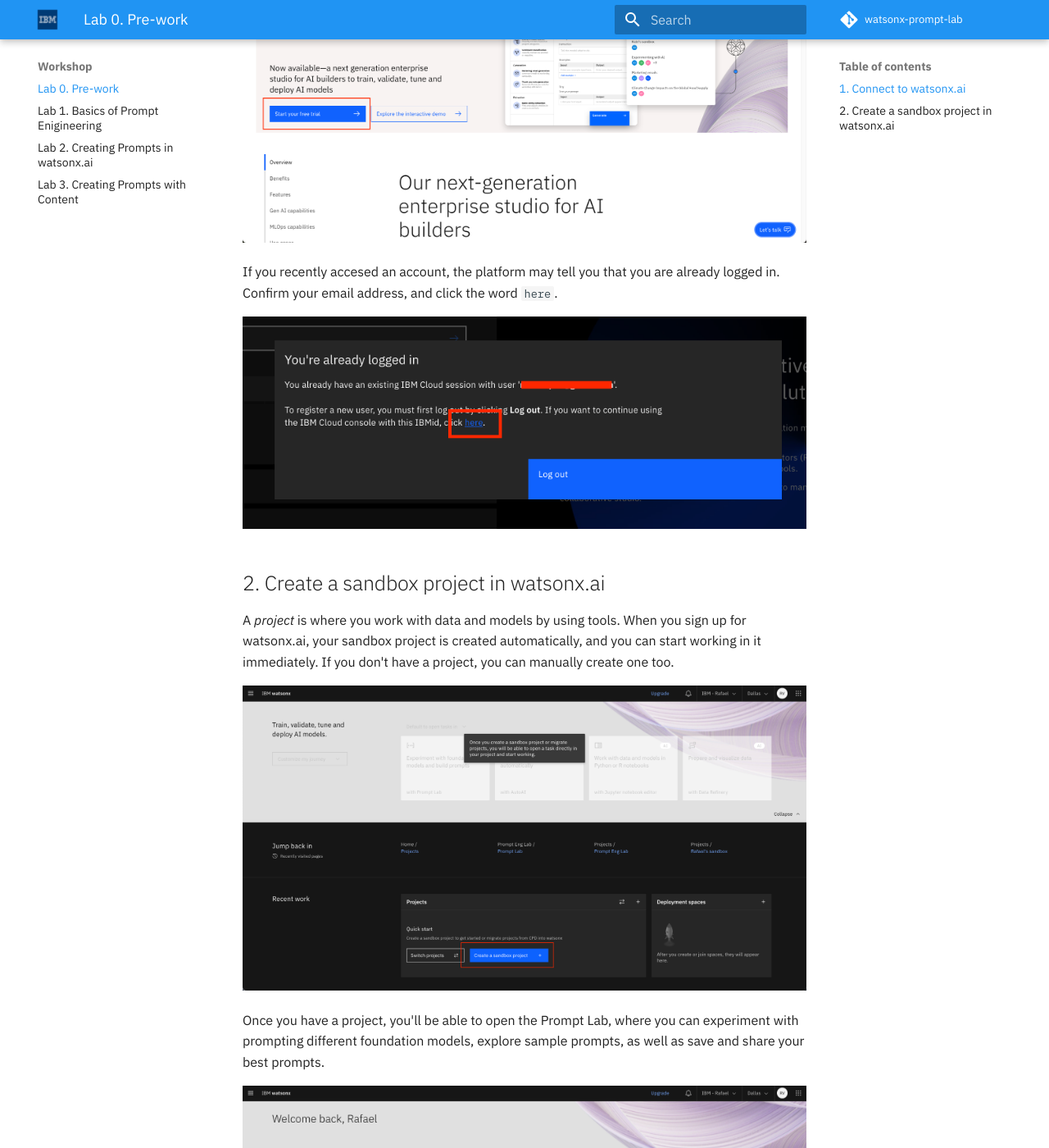
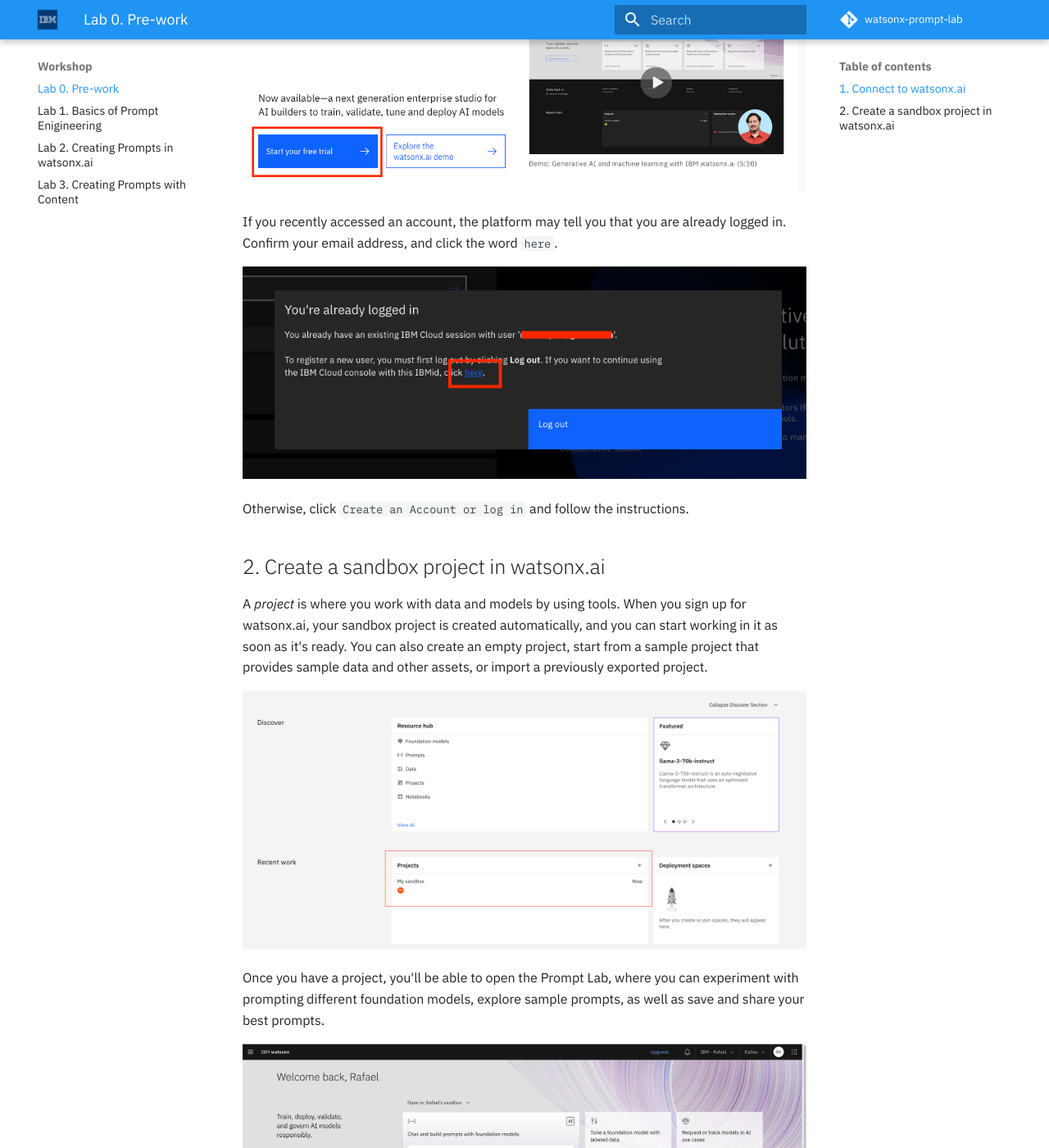
Before and after one commit to IBM/watsonx-prompt-lab, an MkDocs documentation site: the page built from docs/pre-work/README.md, in a window 1280 px wide and 1400 px high, scrolled down 628 px. Shown: the whole window at 82% size. Built offline with MkDocs 1.6.1 and Material for MkDocs 9.7.7, drawn with Linux system fonts in a browser that asks for light colours; comment, search, counter and statistics services are not loaded; some of the changed text lies outside the part shown.

Commit message:
Update pre-work  (#11)
* Update pre-work

Signed-off-by: Rafael Vasquez <rafvasq21@gmail.com>

* Fixes spacing

Signed-off-by: Rafael Vasquez <rafvasq21@gmail.com>

---------

Signed-off-by: Rafael Vasquez <rafvasq21@gmail.com>

```diff
--- a/docs/pre-work/README.md
+++ b/docs/pre-work/README.md
@@ -14,18 +14,20 @@
 
 ![img.png](../images/free-trial.png)
 
-If you recently accesed an account, the platform may tell you that you are already logged in. Confirm your email address, and click the word `here`.
+If you recently accessed an account, the platform may tell you that you are already logged in. Confirm your email address, and click the word `here`.
 
 ![img.png](../images/already-logged-in.png)
 
+Otherwise, click `Create an Account or log in` and follow the instructions.
+
 ## 2. Create a sandbox project in watsonx.ai
 
-A *project* is where you work with data and models by using tools. When you sign up for watsonx.ai, your sandbox project is created automatically, and you can start working in it immediately. If you don't have a project, you can manually create one too.
+A *project* is where you work with data and models by using tools. When you sign up for watsonx.ai, your sandbox project is created automatically, and you can start working in it as soon as it's ready. You can also create an empty project, start from a sample project that provides sample data and other assets, or import a previously exported project.
 
-![img.png](../images/create-project.png)
+![img.png](../images/sandbox-project.png)
 
 Once you have a project, you'll be able to open the Prompt Lab, where you can experiment with prompting different foundation models, explore sample prompts, as well as save and share your best prompts.
 
-![img_1.png](../images/start-prompt-lab.png)
+![img.png](../images/start-prompt-lab.png)
 
-Now you're ready to move on to the first lab where we'll cover the basics of prompt engineering and learn how to configure watsonx.ai for the best results.
+Now you're ready to move on to [the first lab](../lab-1/README.md) where we'll cover the basics of prompt engineering and learn how to configure watsonx.ai for the best results.
```
Also changed, not shown: docs/images/create-project.png (deleted), docs/images/free-trial.png, docs/images/sandbox-project.png (added), docs/images/start-prompt-lab.png.
